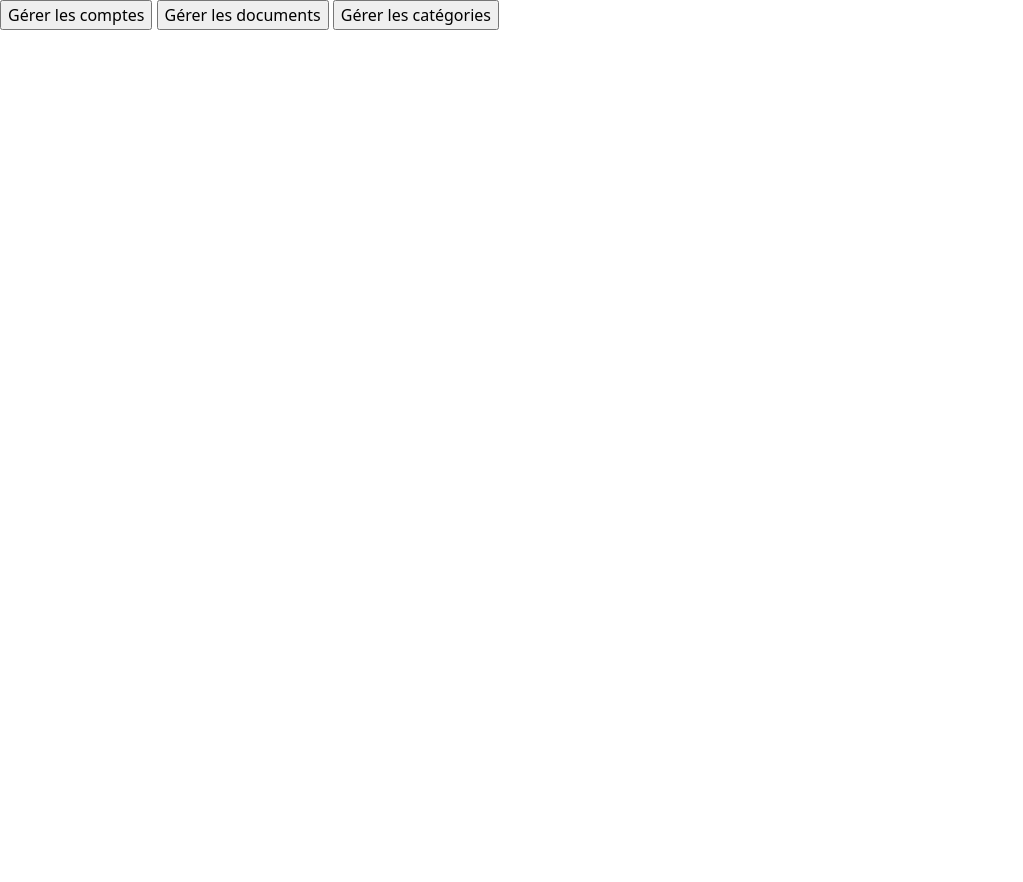
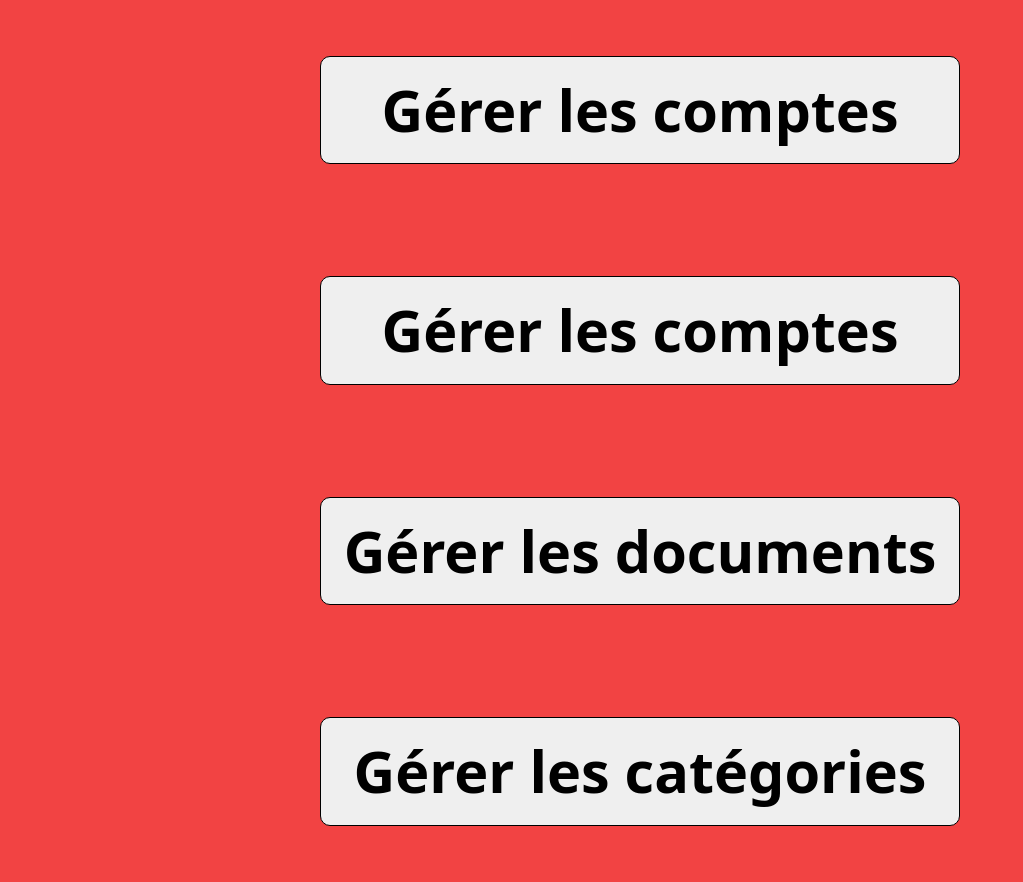
Before and after one commit to DorianLudm/Appli_Pompiers, a Flask app: page / in a window 1280 px wide. Shown: the part 224-1106 px from the top of the page, without its empty margins (0-1023 px from the left). Before the commit the page ends 254 px from the top, so only its background shows below. Run offline with Flask 3, Linux system fonts and the light colour scheme; data that the repository does not hold is empty; some libraries are stand-ins or nearby versions.

Commit message:
Réglage direction et css page accueil admin --> ajout compte

```diff
--- a/site_web/templates/accueil_admin.html
+++ b/site_web/templates/accueil_admin.html
@@ -1,9 +1,10 @@
 {% extends "base.html" %}
 {% block page_specific_css %}
-    <link rel="stylesheet" href="../static/css/acceuil_admin.css"/>
+    <link rel="stylesheet" href="../static/css/accueil_admin.css"/>
 {% endblock %}
 {% block main %}
 <div class="boutons">
+    <a href="{{ url_for ('ajout_compte') }}"><input type="button" value="Gérer les comptes"/></a>
     <input type="Submit" value="Gérer les comptes"/>
     <input type="Submit" value="Gérer les documents"/>
     <input type="Submit" value="Gérer les catégories"/>
```
